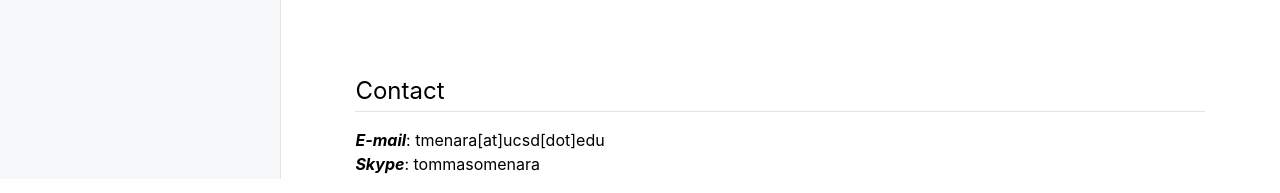
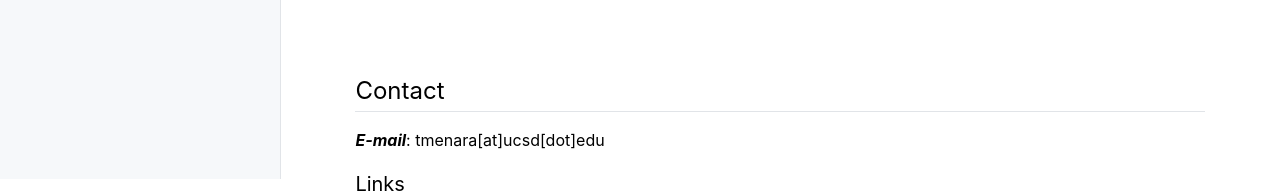
Before and after one commit to tommasomenara/tommasomenara.github.io, a plain HTML site: page index.html in a window 1280 px wide. Shown: the part 619-812 px from the top of the page. Drawn offline with nearby package versions, Linux system fonts and the light colour scheme; some packages are replaced by stand-ins of ours.

Commit message:
Add files via upload

```diff
--- a/index.html
+++ b/index.html
@@ -82,8 +82,7 @@ La Jolla, CA 92093</p>
 </div></div>
 <p><br /></p>
 <h2>Contact</h2>
-<p><b><i>E-mail</i></b>: tmenara[at]ucsd[dot]edu <br />
-<b><i>Skype</i></b>: tommasomenara <br /></p>
+<p><b><i>E-mail</i></b>: tmenara[at]ucsd[dot]edu <br /></p>
 <h3>Links</h3>
 <p>
 <table class="imgtable"><tr><p>
```
Also changed, not shown: software.html (+3 -2 lines).
